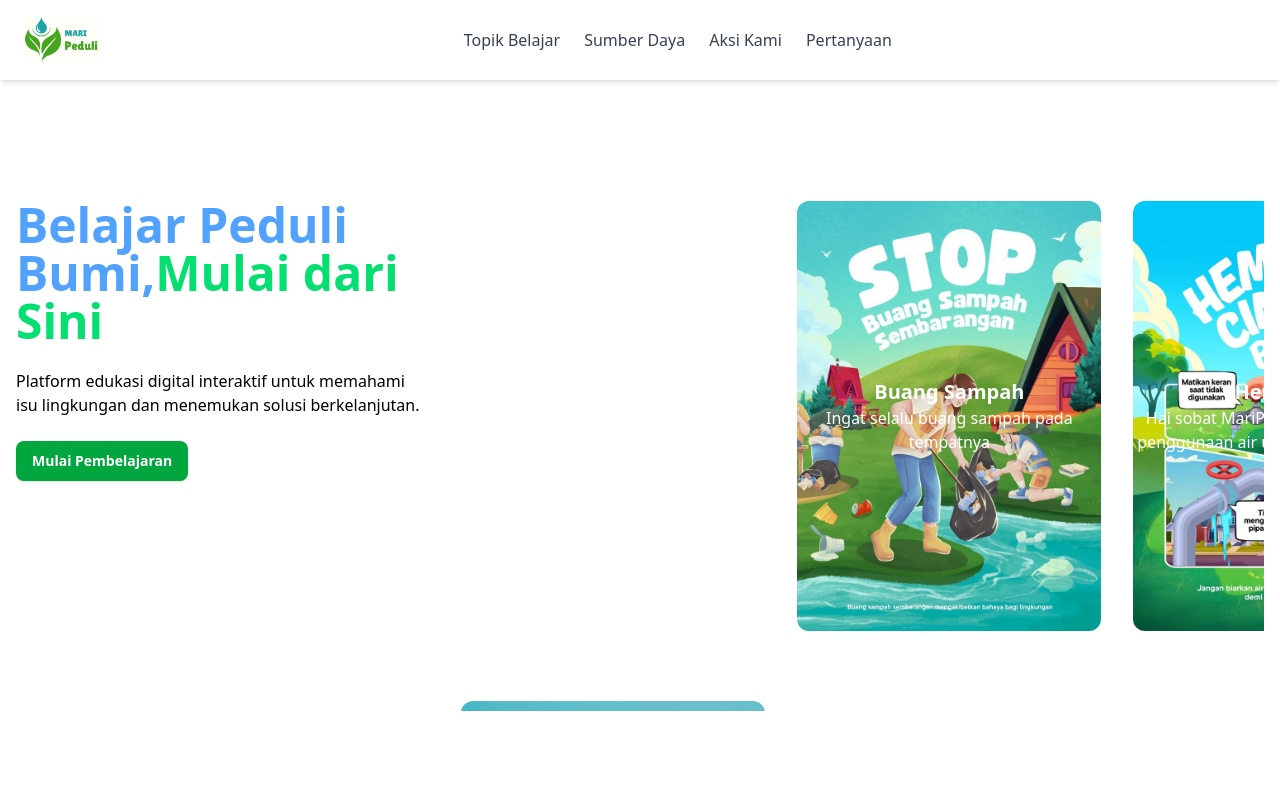
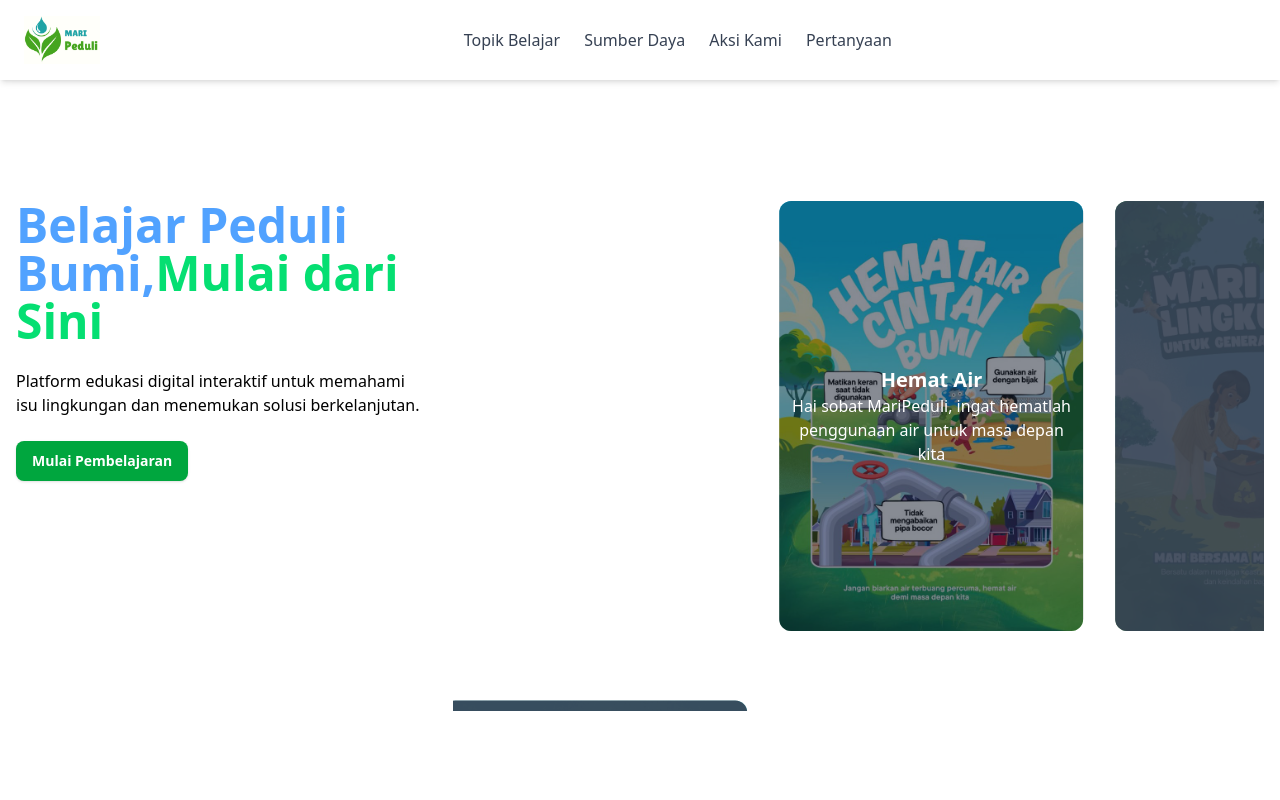
Before and after one commit to sakaaja27/mari-peduli, a React (Vite) app: page / in a window 1280 px wide. Shown: the top 800 px of the page. Built offline with nearby package versions, Linux system fonts and the light colour scheme.

Commit message:
fixed content carousel in hero

```diff
--- a/src/components/HeroSection/ContentRight.jsx
+++ b/src/components/HeroSection/ContentRight.jsx
@@ -1,5 +1,5 @@
 import { motion, AnimatePresence } from "framer-motion";
-import React, { useEffect, useState, useRef, forwardRef } from "react";
+import { useEffect, useState, useRef, forwardRef, useMemo } from "react";
 import { gsap } from "gsap";
 import { carouselImages as initialCarouselData } from "../Array";
 
@@ -20,43 +20,47 @@ function ContentCard() {
 }
 
 function CarouselTrack() {
-  const [items, setItems] = useState([]);
+  const duplicatedItems = useMemo(() => {
+    const numItemsToDuplicate = 3;
+    return [
+      ...initialCarouselData,
+      ...initialCarouselData.slice(0, numItemsToDuplicate),
+    ];
+  }, []);
+  const [items, setItems] = useState(duplicatedItems);
   const trackRef = useRef(null);
   const cardRefForWidthMeasurement = useRef(null);
   const [singleCardWidth, setSingleCardWidth] = useState(0);
   const intervalIdRef = useRef(null);
 
+  //Efek untuk pengukuran lebar kartu
   useEffect(() => {
-    const numItemsToDuplicate = 3;
-    const duplicatedData = [
-      ...initialCarouselData,
-      ...initialCarouselData.slice(0, numItemsToDuplicate),
-    ];
-    setItems(duplicatedData);
     const measureCardWidth = () => {
       if (cardRefForWidthMeasurement.current) {
         const width = cardRefForWidthMeasurement.current.offsetWidth;
         const gap = 8;
-        if (width > 0 && width + gap !== singleCardWidth) {
-
         setSingleCardWidth(width + gap);
-        } else if (width === 0) {
-          // Jika lebar masih 0, coba lagi
-          setTimeout(measureCardWidth, 100);
-        }
       }
     };
-    measureCardWidth();
+
+    // Delay pengukuran untuk memastikan DOM sudah render
+    const measureTimeout = setTimeout(measureCardWidth, 50);
+
     window.addEventListener("resize", measureCardWidth);
     return () => {
+      clearTimeout(measureTimeout);
       window.removeEventListener("resize", measureCardWidth);
     };
-  }, [singleCardWidth]);
+  }, []);
 
+  // Animasi dan looping logic
   useEffect(() => {
-    if (singleCardWidth === 0) return;
+    if (singleCardWidth <= 0 || items.length === 0) return;
+
     const animateCard = () => {
+      // Pastikan trackRef ada sebelum animasi
       if (!trackRef.current) return;
+
       gsap.to(trackRef.current, {
         x: -singleCardWidth,
         duration: 0.7,
@@ -67,22 +71,28 @@ function CarouselTrack() {
             const firstItem = newItems.shift();
             newItems.push(firstItem);
             gsap.set(trackRef.current, { x: 0, transition: "none" });
-
             return newItems;
           });
         },
       });
     };
+
+    // Bersihkan interval sebelumnya
     if (intervalIdRef.current) {
       clearInterval(intervalIdRef.current);
     }
+
+    // Mulai interval baru
     intervalIdRef.current = setInterval(animateCard, 3000);
+
+    // Bersihkan pada unmount
     return () => {
       if (intervalIdRef.current) {
         clearInterval(intervalIdRef.current);
       }
     };
   }, [singleCardWidth, items.length]);
+
   return (
     <div id="carousel-track" ref={trackRef} className="flex space-x-4">
       {items.map((image, index) => (
@@ -91,17 +101,19 @@ function CarouselTrack() {
           ref={index === 0 ? cardRefForWidthMeasurement : null}
           {...image}
           isActive={index === 0}
+          index={index}
         />
       ))}
     </div>
   );
 }
 const CarouselCard = forwardRef(function CarouselCard(
-  { image, alt, title, description, isActive },
+  { image, alt, title, description, isActive, index },
   ref
 ) {
   const cardElementRef = useRef(null);
   const initialAnimationDone = useRef(false);
+
   const setCombinedRef = (element) => {
     cardElementRef.current = element;
     if (typeof ref === "function") {
@@ -110,14 +122,13 @@ const CarouselCard = forwardRef(function CarouselCard(
       ref.current = element;
     }
   };
+
   useEffect(() => {
     let ctx;
     if (cardElementRef.current) {
       ctx = gsap.context(() => {
-        // gsap.set(cardElementRef.current, { opacity: 0, y: 300 });
         if (isActive && !initialAnimationDone.current) {
           gsap.to(cardElementRef.current, {
-
             opacity: 1,
             y: 500,
             ease: "power3.out",
@@ -126,10 +137,14 @@ const CarouselCard = forwardRef(function CarouselCard(
             overwrite: "auto",
             onComplete: () => {
               initialAnimationDone.current = true;
-            }
+            },
           });
-        } else if(!isActive && initialAnimationDone.current) {
-          gsap.to(cardElementRef.current, { opacity: 0, y: 300, duration: 0.8 });
+        } else if (!isActive && initialAnimationDone.current) {
+          gsap.to(cardElementRef.current, {
+            opacity: 0,
+            y: 500,
+            duration: 0.8,
+          });
         }
       }, cardElementRef);
     }
@@ -139,22 +154,35 @@ const CarouselCard = forwardRef(function CarouselCard(
       }
     };
   }, [isActive]);
+
   return (
     <motion.div
       ref={setCombinedRef}
       className="c-card flex-shrink-0 w-36 sm:w-52 md:w-80 h-full px-1 md:px-2 relative"
     >
+      <div className="relative w-full h-full">
         <img
           src={image}
           alt={alt}
           draggable="false"
           className="rounded-xl w-full h-full object-cover transition-all duration-700 ease-in-out"
         />
-      <div className="sector-content absolute left-1 right-1 top-0 bottom-0 flex flex-col items-center justify-center text-white text-center rounded-xl ">
+        {index === 1 && (
+          <div className="absolute inset-0 bg-gray-900/50 rounded-xl"></div>
+        )}
+        {(index === 0 || index === 2) && (
+          <div className="absolute inset-0 bg-gray-700/90 rounded-xl"></div>
+        )}
+        <div className="sector-content absolute left-1 right-1 top-0 bottom-0 flex flex-col items-center justify-center text-white text-center rounded-xl">
+          {index === 1 && (
+            <>
               <p className="text-xs sm:text-sm md:text-xl font-bold">{title}</p>
               <span className="text-[10px] sm:text-sm md:text-base text-center">
                 {description}
               </span>
+            </>
+          )}
+        </div>
       </div>
     </motion.div>
   );
```
Lines whose indentation alone changed are shown as unchanged.
